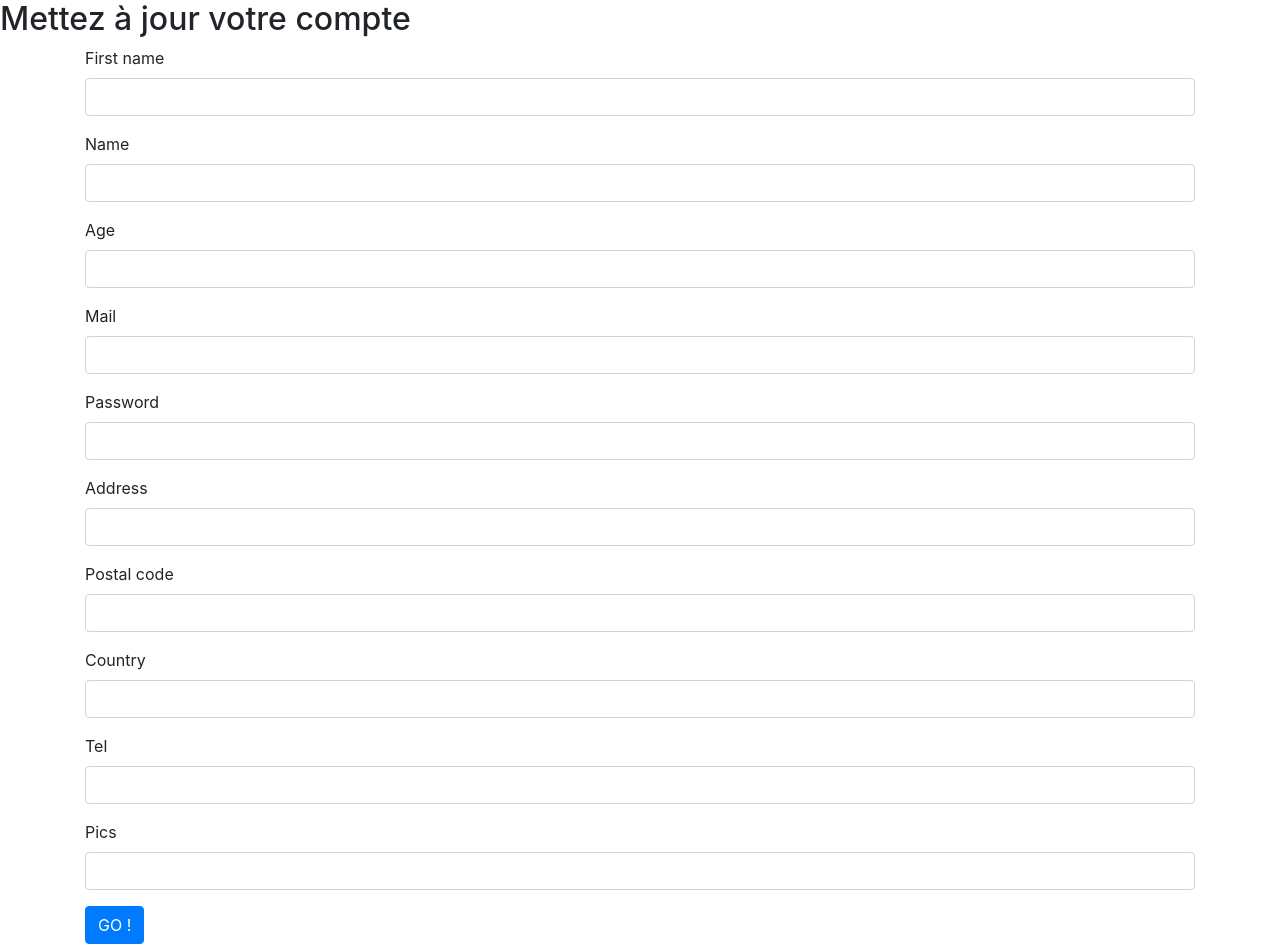
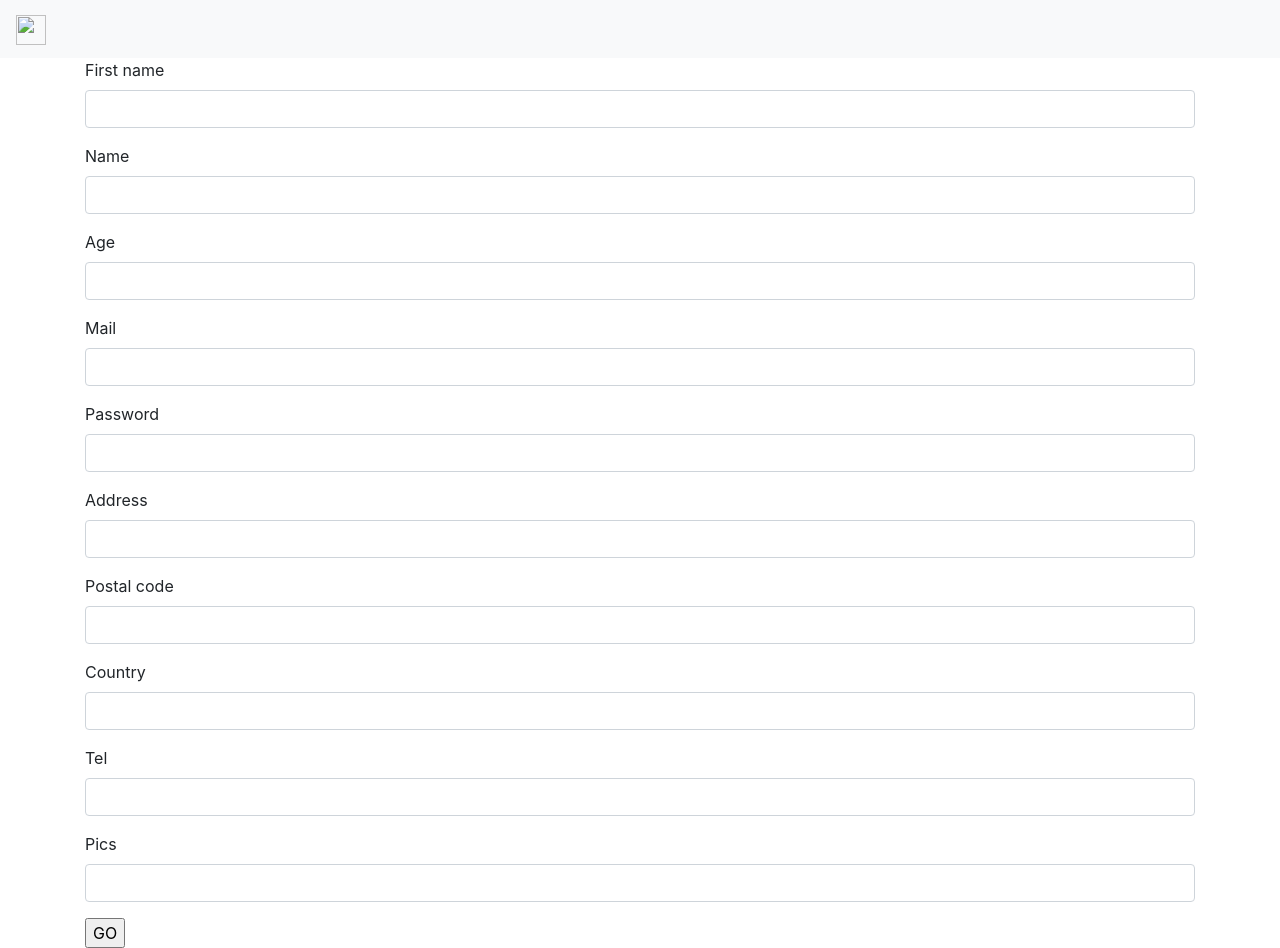
Before and after one commit to Marvinmaz/pack-nique, a Symfony app: template templates/account.html.twig in a window 1280 px wide. Run offline with Twig, Linux system fonts and the light colour scheme; the template is opened without the code that fills it, so the values that code supplies are empty; form fields are guessed from the names that the template uses; some libraries are stand-ins or nearby versions.

Commit message:
account User

```diff
--- a/src/Controller/UserController.php
+++ b/src/Controller/UserController.php
@@ -24,6 +24,7 @@ class UserController extends AbstractController{
 
         if ($form->isSubmitted() && $form->isValid()) {
             $em = $this->getDoctrine()->getManager();
+            $user->setIsAdmin(0);
 
             $em->persist($user);
             $em->flush();
--- a/templates/account.html.twig
+++ b/templates/account.html.twig
@@ -2,11 +2,7 @@
 {% block body %}
 
 {% set route = app.request.get("_route") %}
-{% if route == "updateAccount" %}
-    <h2> Créer votre compte</h2>
-{% else %}
-    <h2> Mettez à jour votre compte</h2>
-{% endif %}
+{{ parent() }}
 <div class="container">
     {{ form_start(form, {'attr' : {'novalidate' : 'novalidate'}}) }}
         {{ form_row(form.firstName) }}
@@ -19,7 +15,7 @@
         {{ form_row(form.country) }}
         {{ form_row(form.tel) }}
         {{ form_row(form.pics) }}
-        <button type="submit" class="btn btn-primary">GO !</button>
+        <input type="submit" value="GO">
     {{ form_end(form) }}
 </div>
 {% endblock %}
--- a/templates/base.html.twig
+++ b/templates/base.html.twig
@@ -37,6 +37,7 @@
                     </ul>
                 </div>
             </nav>
+
         {% endblock %}
     </body>
 </html>
```
